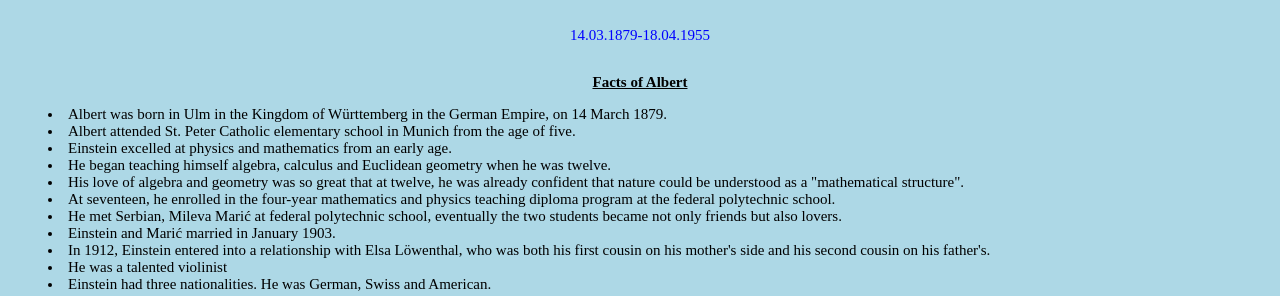
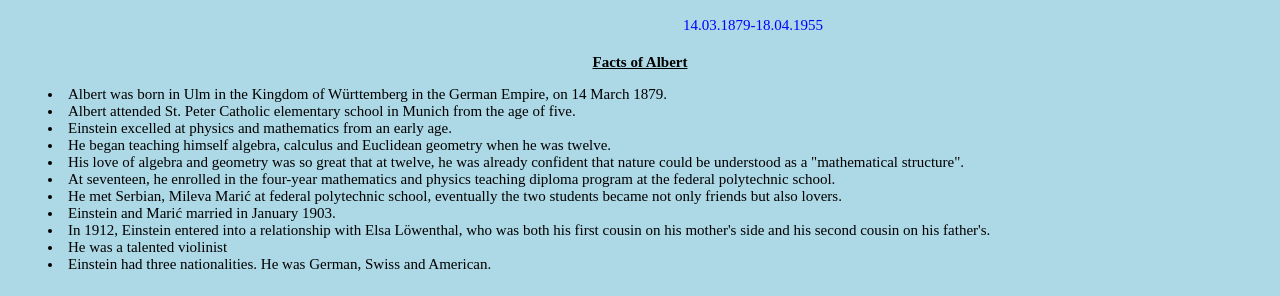
Before and after one commit to laxmis-prog/TributePage, a plain HTML site: page index.html in a window 1280 px wide. Shown: the part 561-857 px from the top of the page. Drawn offline with Linux system fonts and the light colour scheme.

Commit message:
removed text-align:center from tribute-info id and added padding-left property so that the text is exactly in same row as id img-caption

```diff
--- a/styles.css
+++ b/styles.css
@@ -40,9 +40,9 @@
   }
 
   #tribute-info{
-    margin: 30px;
+    margin: 20px;
+    padding-left: 655px;
     font-size: 15px;
-    text-align:center;
     color: blue;
 
   }
```
